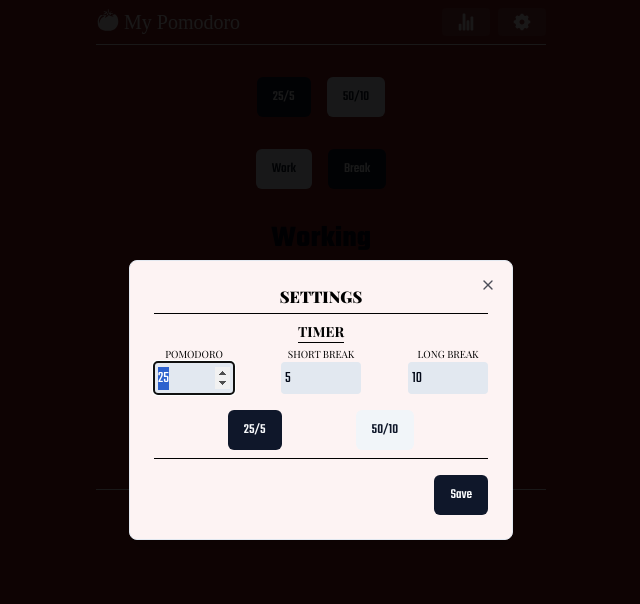
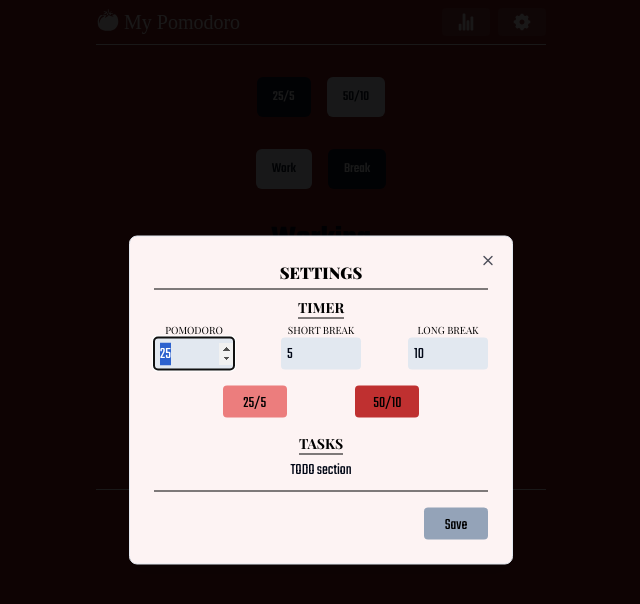
Before and after one commit to pdpau/pomodoro, a React (Vite) app: page / in a window 1280 px wide. Both pictures are taken after a click on the button 841 px from the left and 22 px from the top of the page. Shown: the top 604 px of the page, without its empty margins (319-959 px from the left). Built offline with nearby package versions, Linux system fonts and the light colour scheme; a web font is replaced by a local one.

Commit message:
ADD buttons for quick timer

```diff
--- a/src/components/Header.tsx
+++ b/src/components/Header.tsx
@@ -1,13 +1,11 @@
 import { useState } from "react";
 
 import { cn } from "@/lib/utils";
-import { Button } from '@/components/ui/button';
 import { Dialog, DialogOverlay, DialogContent } from '@/components/ui/dialog';
 
 import { GiTomato } from "react-icons/gi";
 import { RiSettings5Fill } from "react-icons/ri";
 import { IoStatsChart } from "react-icons/io5";
-import { MdOutlineTimer } from "react-icons/md";
 
 const Header = () => {
     const [isConfigOpen, setIsConfigOpen] = useState(false);
@@ -84,7 +82,7 @@
                                         <label htmlFor="pomodoro" className="text-[10px] text-black font-playfair">POMODORO</label>
                                         <input type="number" id="pomodoro"
                                             value={pomodoroTimerValue} min={0} max={60} onChange={handlePomodoroTimerValue}
-                                            className="w-20 h-8 p-1 rounded-sm bg-slate-200"
+                                            className="w-20 h-8 pl-1.5 rounded-sm bg-slate-200"
                                         />
                                     </div>
                                     {/* Short Break time */}
@@ -92,7 +90,7 @@
                                         <label htmlFor="short-break" className="text-[10px] text-black font-playfair">SHORT BREAK</label>
                                         <input type="number" id="short-break"
                                             value={shortBreakTimerValue} min={0} max={60} onChange={handleShortBreakTimerValue}
-                                            className="w-20 h-8 p-1 rounded-sm bg-slate-200"
+                                            className="w-20 h-8 pl-1.5 rounded-sm bg-slate-200"
                                         />
                                     </div>
                                     {/* Long Break time */}
@@ -100,22 +98,47 @@
                                         <label htmlFor="long-break" className="text-[10px] text-black font-playfair">LONG BREAK</label>
                                         <input type="number" id="long-break"
                                             value={longBreakTimerValue} min={0} max={60} onChange={handleLongBreakTimerValue}
-                                            className="w-20 h-8 p-1 rounded-sm bg-slate-200"
+                                            className="w-20 h-8 pl-1.5 rounded-sm bg-slate-200"
+                                            placeholder="yet to implement"
                                         />
                                     </div>
                                 </div>
                                 {/* Quick buttons */}
-                                {/* TODO: Canviar els estils de tots els botons (fer-ne uns per dins de config i uns altres per la pagina prncipal) */}
+                                {/* TODO: Escollir quina de les dues transicions dels botons */}
                                 <div className="flex justify-evenly mt-4">
-                                    <Button variant={'default'} onClick={handleQuickButtonTimerValue(25, 5, 0)}>25/5</Button>
-                                    <Button variant={'secondary'} onClick={handleQuickButtonTimerValue(50, 10, 0)}>50/10</Button>
+                                    <button className={cn("w-16 h-8 p-1.5 rounded-sm",
+                                        "text-black bg-my-red-400",
+                                        "transition duration-300",
+                                        "hover:bg-slate-400 hover:scale-105")}
+                                        onClick={handleQuickButtonTimerValue(25, 5, 0)}
+                                    >25/5</button>
+                                    <button className={cn("w-16 h-8 p-1.5 rounded-sm",
+                                        "text-black bg-my-red-600",
+                                        "transition duration-300",
+                                        "hover:bg-slate-600 hover:translate-x-0.5 hover:translate-y-0.5")}
+                                        onClick={handleQuickButtonTimerValue(50, 10, 0)}
+                                    >50/10</button>
                                 </div>
+                            </div>
+                        </div>
+                        {/* Tasks */}
+                        <div className="flex-col py-2">
+                            <div className="flex justify-center items-center pb-1">
+                                <h3 className="text-sm text-black font-playfair font-bold border-b border-black">TASKS</h3>
+                            </div>
+                            <div className="flex justify-center">
+                                <button>TODO section</button>
                             </div>
                         </div>
                         {/* Footer */}
                         <div className="flex justify-end border-t border-black pt-4">
-                            {/* TODO: ... */}
-                            <Button onClick={handleConfig} variant={'default'}>Save</Button>
+                            {/* TODO: ¿¿Change color of the save button?? */}
+                            <button className={cn("w-16 h-8 p-1.5 rounded-sm",
+                                "text-black bg-slate-400",
+                                "transition duration-200",
+                                "hover:bg-green-700 hover:scale-105")}
+                                onClick={handleConfig}
+                            >Save</button>
                         </div>
                     </div>
                 </DialogContent>
```
